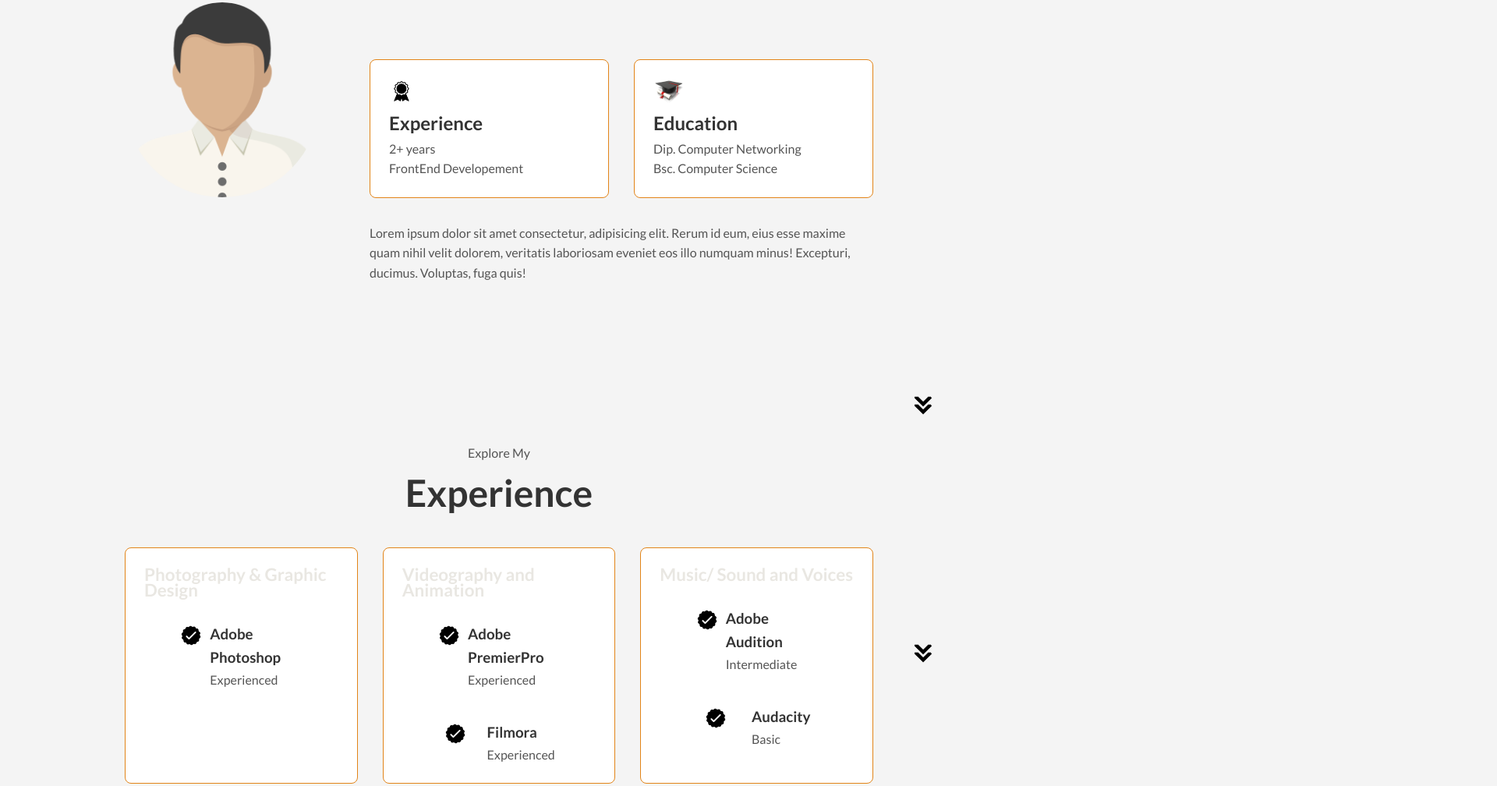
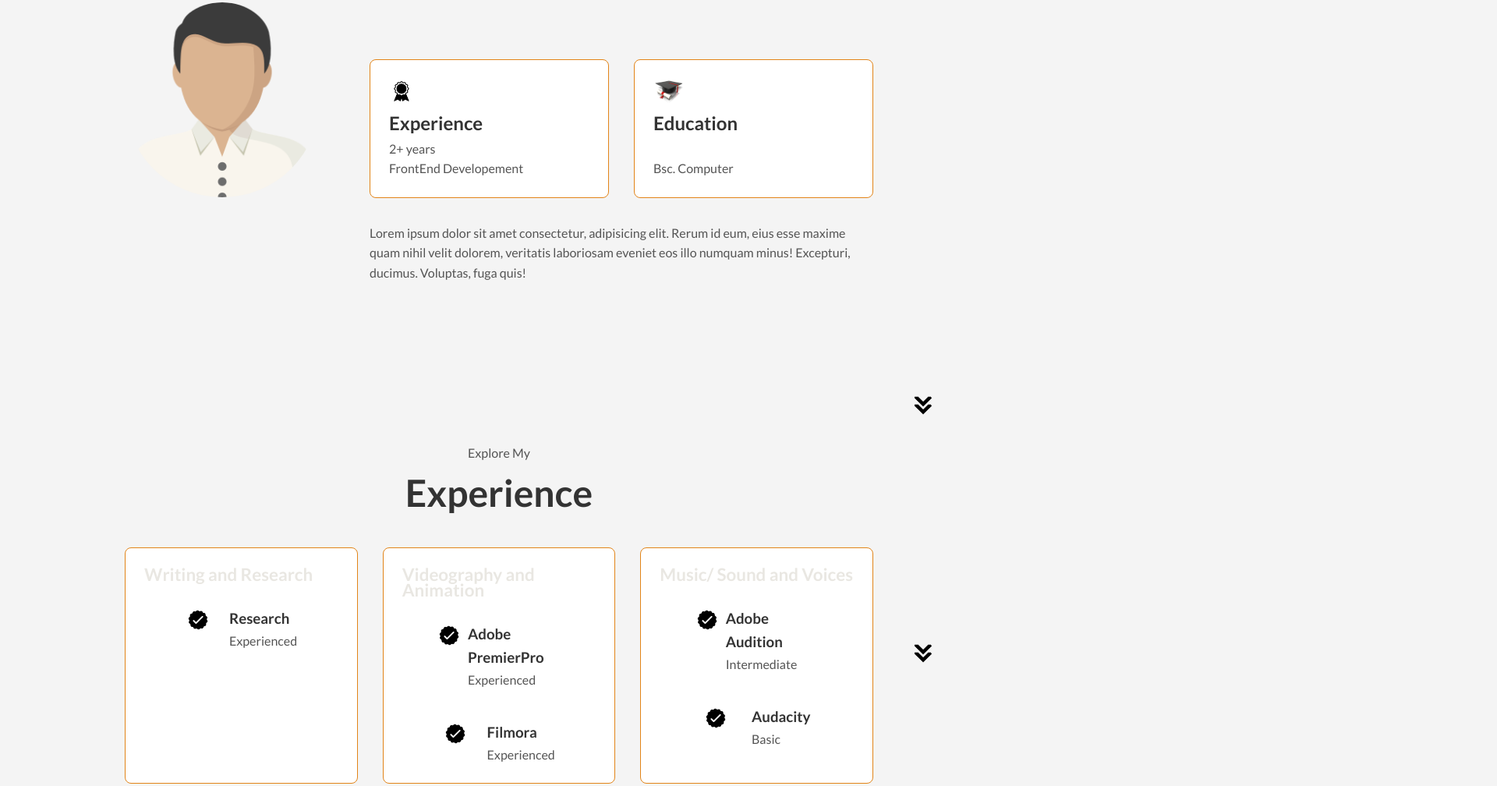
Before and after one commit to allanoh00/html-css-portfolio, a plain HTML site: page index.html in a window 1280 px wide. Shown: the part 992-2000 px from the top of the page at 78% size, 1920 px wide, since content can reach past the window. Drawn offline with Linux system fonts and the light colour scheme; a web font is replaced by a local one.

Commit message:
made changes to exixting pics

```diff
--- a/index.html
+++ b/index.html
@@ -71,7 +71,7 @@
                     <div class="details-container">
                         <img src="./assets/education.png" alt="experience" class="icon">
                         <h1>Education</h1>
-                        <p>Dip. Computer Networking <br> Bsc. Computer Science</p>
+                        <p> <br> Bsc. Computer</p>
                     </div>
                 </div>
                 <div class="text-container">
@@ -87,12 +87,12 @@
         <div class="experience-details-container">
             <div class="experience-container">
                 <div class="details-container">
-                    <h2 class="experience-subtitle">Photography & Graphic Design</h2>
+                    <h2 class="experience-subtitle">Writing and Research</h2>
                     <div class="article-container">
                         <article>
                             <img src="./assets/checkmark.png" alt="" class="icon">
                             <div>
-                                <h3>Adobe Photoshop</h3>
+                                <h3>Research</h3>
                                 <p>Experienced</p>
                             </div>
                         </article>
```
Also changed, not shown: assets/project-1.png (deleted), assets/project-2.png (deleted), assets/project-3.png (deleted), 1 other file.
